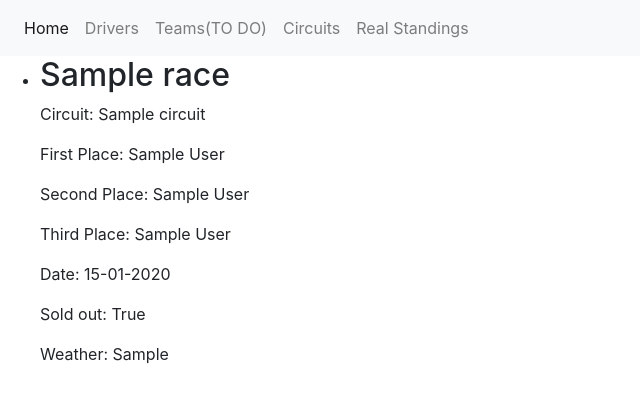
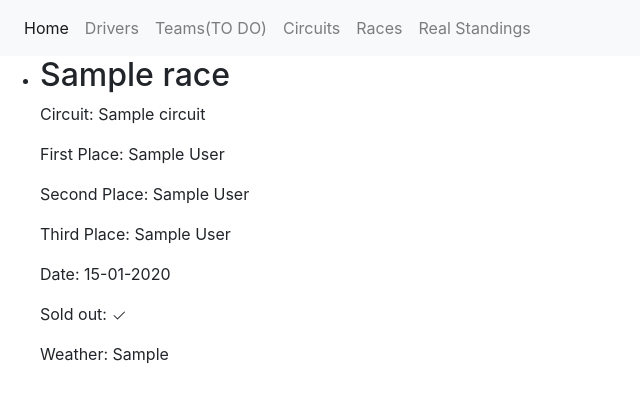
Before and after one commit to mihaihe1/GAD-Django-Project, a Django app: page /races/ in a window 1280 px wide. Shown: the top 403 px of the page, without its empty margins (0-640 px from the left). Run offline with Django 3.2, Linux system fonts and the light colour scheme; tables that the repository leaves empty hold one stand-in row (values such as "Sample post"); some libraries are stand-ins or nearby versions.

Commit message:
small changes

```diff
--- a/gad_project/races/templates/races.html
+++ b/gad_project/races/templates/races.html
@@ -14,8 +14,17 @@
                 <p>Second Place: {{ race.second_place.first_name }} {{ race.second_place.last_name }}</p>
                 <p>Third Place: {{ race.third_place.first_name }} {{ race.third_place.last_name }}</p>
                 <p>Date: {{ race.date }}</p>
-                <p>Sold out: {{ race.sold_out }}</p>
-                <p>Weather: {{race.weather }}</p>
+                <p>Sold out: {% if race.sold_out %}
+                        <svg xmlns="http://www.w3.org/2000/svg" width="16" height="16" fill="currentColor" class="bi bi-check2" viewBox="0 0 16 16">
+  <path d="M13.854 3.646a.5.5 0 0 1 0 .708l-7 7a.5.5 0 0 1-.708 0l-3.5-3.5a.5.5 0 1 1 .708-.708L6.5 10.293l6.646-6.647a.5.5 0 0 1 .708 0z"/>
+                        </svg>
+                    {% else %}
+                        <svg xmlns="http://www.w3.org/2000/svg" width="16" height="16" fill="currentColor" class="bi bi-x-lg" viewBox="0 0 16 16">
+  <path d="M1.293 1.293a1 1 0 0 1 1.414 0L8 6.586l5.293-5.293a1 1 0 1 1 1.414 1.414L9.414 8l5.293 5.293a1 1 0 0 1-1.414 1.414L8 9.414l-5.293 5.293a1 1 0 0 1-1.414-1.414L6.586 8 1.293 2.707a1 1 0 0 1 0-1.414z"/>
+                        </svg>
+                    {% endif %}
+                </p>
+                <p>Weather: {{ race.weather }}</p>
                 <br>
             </li>
         {% endfor %}
--- a/gad_project/templates/nav.html
+++ b/gad_project/templates/nav.html
@@ -16,6 +16,9 @@
       <li class="nav-item">
         <a class="nav-link" href="{% url 'circuits:view_all' %}">Circuits</a>
       </li>
+            <li class="nav-item">
+        <a class="nav-link" href="{% url 'races:view_all' %}">Races</a>
+      </li>
       <li class="nav-item">
         <a class="nav-link" href="{% url 'real_standings' %}">Real Standings</a>
       </li>
```
